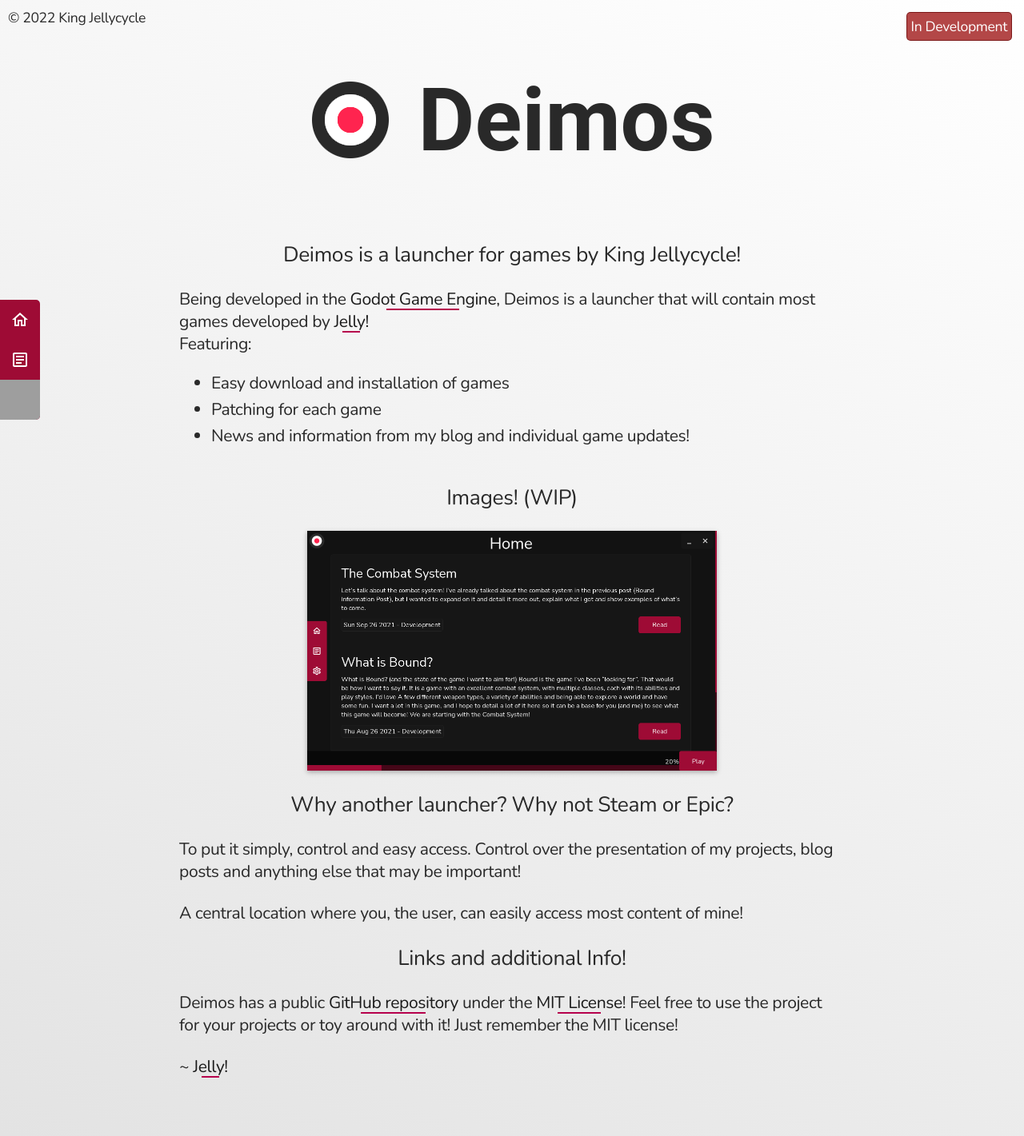
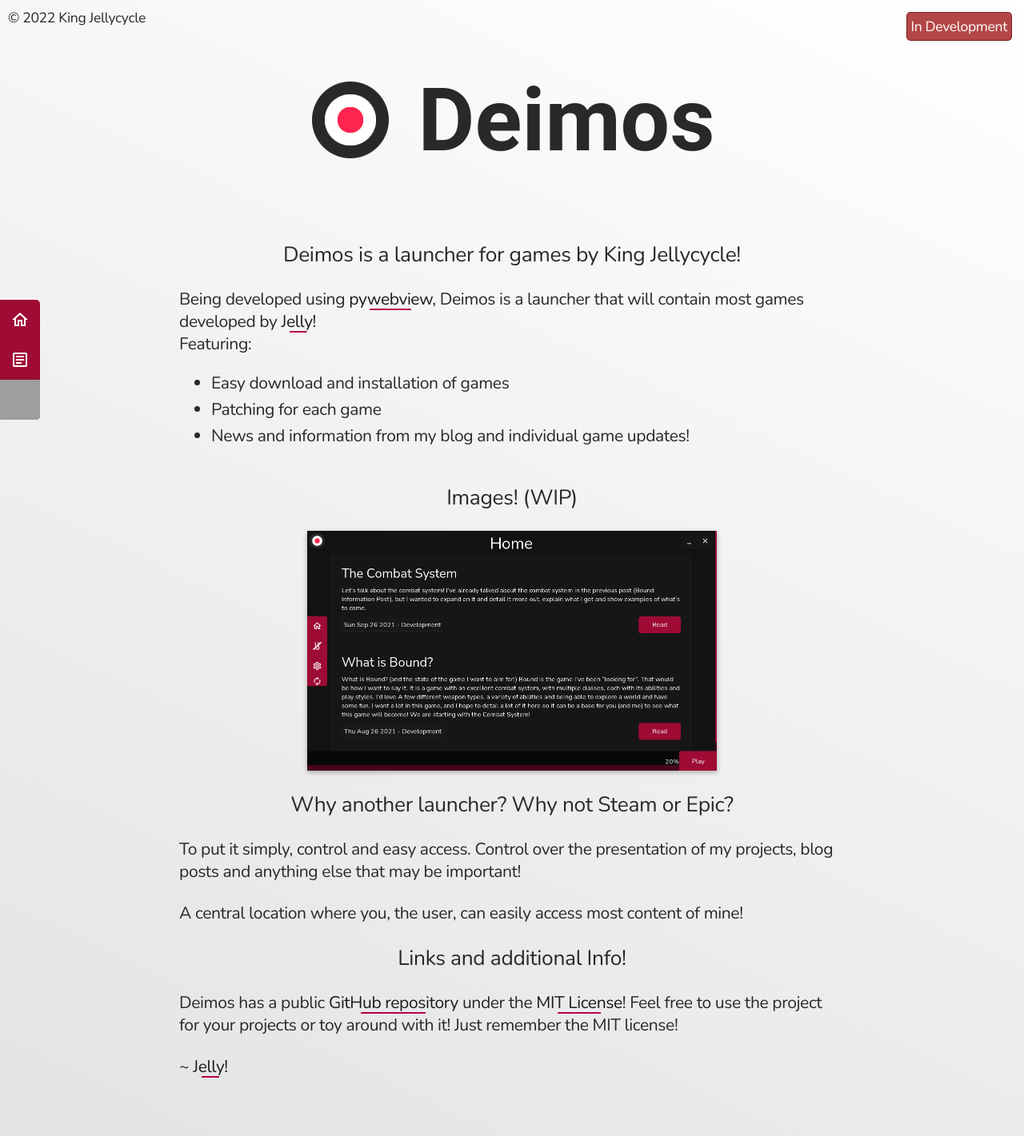
Before and after one commit to SayoJellyDev/sayo.dev, a Jekyll site: the page built from _projects/deimos.html, in a window 1280 px wide. Shown: the whole page at 80% size. Built offline with Jekyll 4.4.1, drawn with Linux system fonts in a browser that asks for light colours; grey boxes are pictures that could not be loaded.

Commit message:
Update: Deimos Info Changes

```diff
--- a/_projects/deimos.html
+++ b/_projects/deimos.html
@@ -26,7 +26,7 @@
         <div class="justifytextbox">
             <br />
             <div class="text">
-                Being developed in the <a class="link" href="https://godotengine.org/">Godot Game Engine</a>, Deimos is a launcher that will contain most games developed by <a class="link" href="/">Jelly!</a>
+                Being developed using <a class="link" href="https://pywebview.flowrl.com/">pywebview</a>, Deimos is a launcher that will contain most games developed by <a class="link" href="/">Jelly!</a>
                 <br/>
                 Featuring:
                 <br/>
@@ -42,15 +42,44 @@
         <br />
         <div class="images">
               <div class="carousel">
+
+
                 <input type="checkbox" class="slideInput">
-                <div class="slide" slide="2" annot="Settings">
-                    <div style="background-image: url({{ site.baseurl}}/images/projects/deimos/DeimosSettingS.png);"  alt="Slide 2"> </div>
+                <div class="slide" slide="8" annot="Light Changes">
+                    <div style="background-image: url({{ site.baseurl}}/images/projects/deimos/DeimosLArticle.png);"  alt="Slide 8"> </div>
+                </div>
+                <input type="checkbox" class="slideInput">
+                <div class="slide" slide="7" annot="Light Changes">
+                    <div style="background-image: url({{ site.baseurl}}/images/projects/deimos/DeimosLChanges.png);"  alt="Slide 7"> </div>
+                </div>
+                <input type="checkbox" class="slideInput">
+                <div class="slide" slide="6" annot="Light Home">
+                    <div style="background-image: url({{ site.baseurl}}/images/projects/deimos/DeimosLHome.png);"  alt="Slide 6"> </div>
                 </div>
 
                 <input type="checkbox" class="slideInput">
+                <div class="slide" slide="5" annot="Settings">
+                    <div style="background-image: url({{ site.baseurl}}/images/projects/deimos/DeimosDSettings.png);"  alt="Slide 5"> </div>
+                </div>
 
-                <div class="slide" slide="1" annot="Home Page!">
-                  <div style="background-image: url({{ site.baseurl}}/images/projects/deimos/DeimosHomeS.png);" alt="Slide 1"></div>
+                <input type="checkbox" class="slideInput">
+                <div class="slide" slide="4" annot="Patch changes">
+                    <div style="background-image: url({{ site.baseurl}}/images/projects/deimos/DeimosDChanges.png);"  alt="Slide 4"> </div>
+                </div>
+
+                <input type="checkbox" class="slideInput">
+                <div class="slide" slide="3" annot="Bound Page">
+                    <div style="background-image: url({{ site.baseurl}}/images/projects/deimos/DeimosDBound.png);"  alt="Slide 3"> </div>
+                </div>
+
+                <input type="checkbox" class="slideInput">
+                <div class="slide" slide="2" annot="News article">
+                  <div style="background-image: url({{ site.baseurl}}/images/projects/deimos/DeimosDArticle.png);" alt="Slide 2"></div>
+                </div>
+
+                <input type="checkbox" class="slideInput">
+                <div class="slide" slide="1" annot="Home!">
+                  <div style="background-image: url({{ site.baseurl}}/images/projects/deimos/DeimosDHome.png);" alt="Slide 1"></div>
                 </div>
 
         </div>
```
Also changed, not shown: images/projects/deimos/DeimosDArticle.png (added), images/projects/deimos/DeimosDBound.png (added), images/projects/deimos/DeimosDChanges.png (added), images/projects/deimos/DeimosDHome.png (added), images/projects/deimos/DeimosDSettings.png (added), images/projects/deimos/DeimosHomeS.png (deleted), images/projects/deimos/DeimosLArticle.png (added), images/projects/deimos/DeimosLChanges.png (added), images/projects/deimos/DeimosLHome.png (added), images/projects/deimos/DeimosSettingS.png (deleted).
